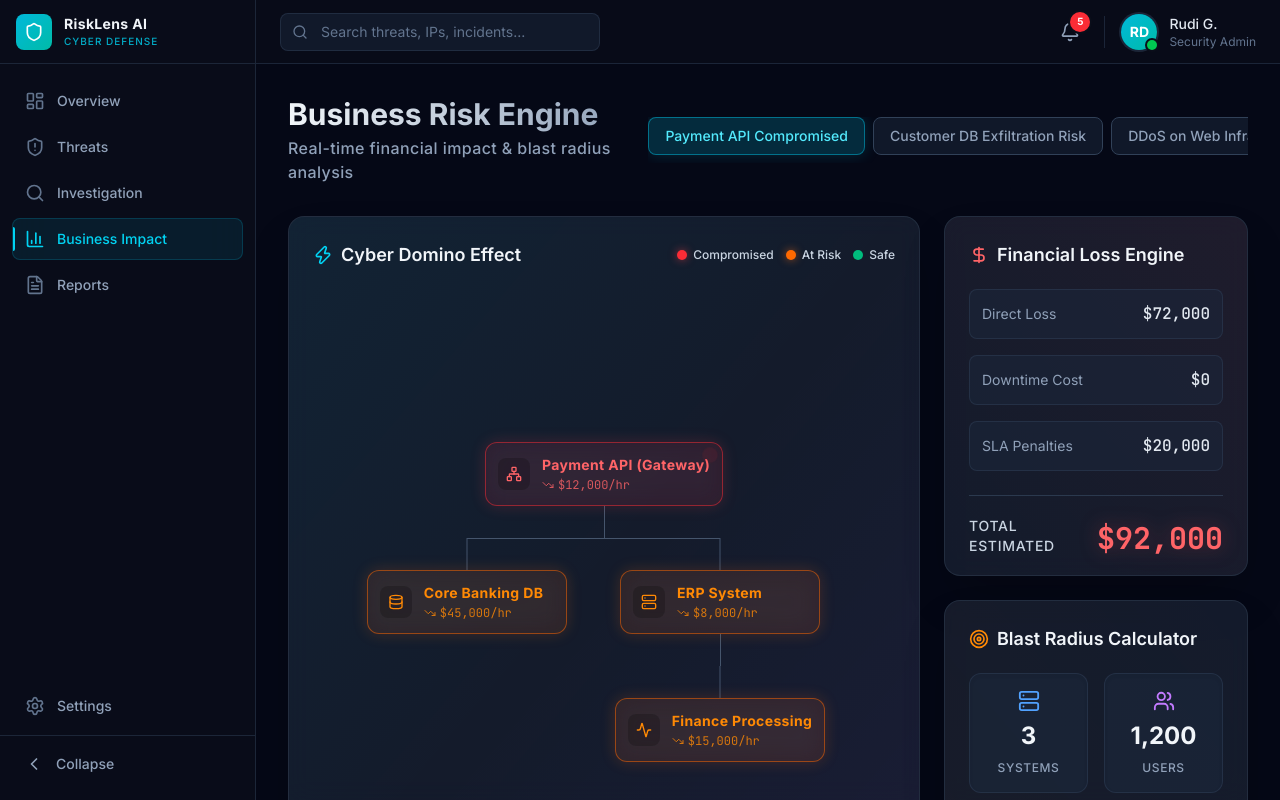
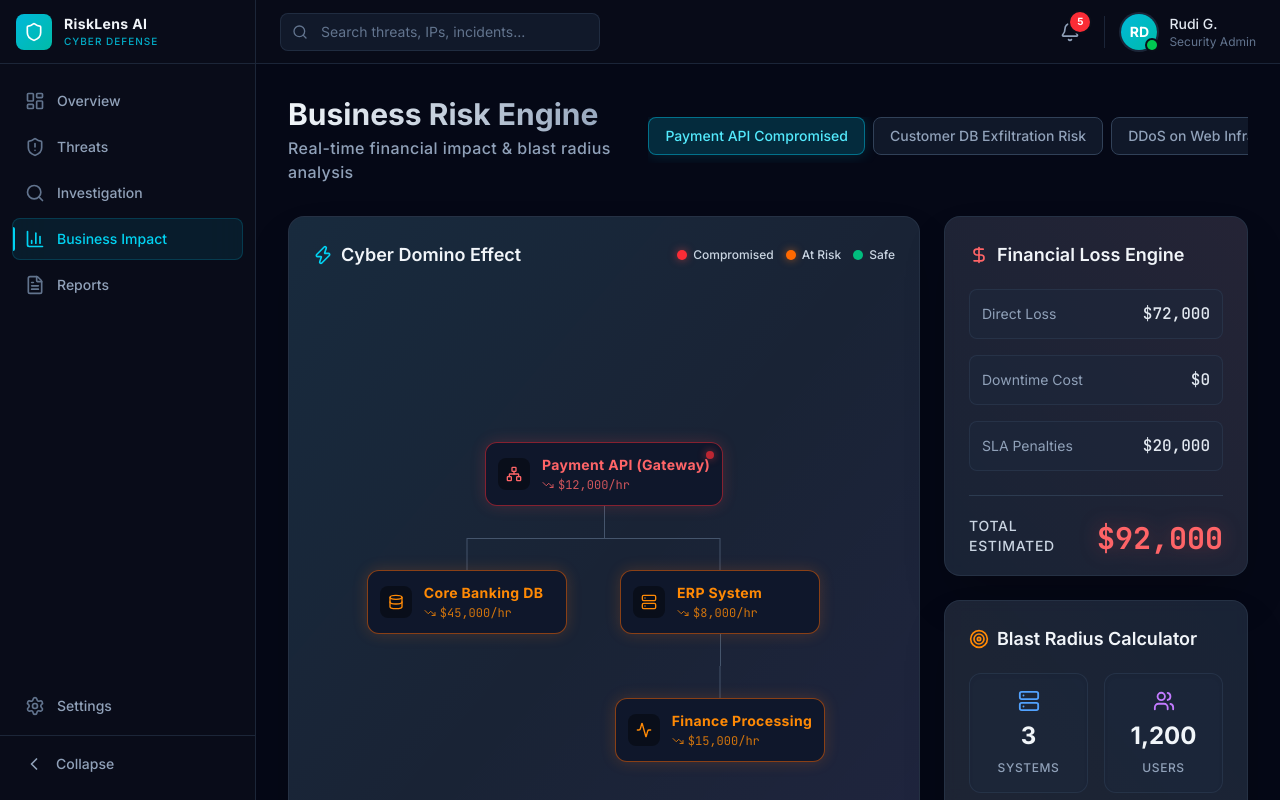
Before and after one commit to deathknight66/risklens-ai, a Next.js app: page /dashboard/impact in a window 1280 px wide. Built offline with nearby package versions, Linux system fonts and the light colour scheme.

Commit message:
perf: optimize CSS animations and glassmorphism to reduce lag

```diff
--- a/app/dashboard/impact/page.tsx
+++ b/app/dashboard/impact/page.tsx
@@ -38,9 +38,9 @@ const PropagationNode = ({ node }: { node: RiskPropagationNode }) => {
 
   return (
     <div className="flex flex-col items-center">
-      <div className={`flex items-center gap-3 p-3 rounded-xl border backdrop-blur-md ${getStatusStyle(node.status)} min-w-[200px] z-10 relative overflow-hidden group`}>
+      <div className={`flex items-center gap-3 p-3 rounded-xl border bg-slate-900 ${getStatusStyle(node.status)} min-w-[200px] z-10 relative overflow-hidden group`}>
         <div className="absolute inset-0 bg-gradient-to-br from-white/5 to-transparent opacity-0 group-hover:opacity-100 transition-opacity"></div>
-        <div className="p-2 bg-black/20 rounded-lg">
+        <div className="p-2 bg-black/40 rounded-lg">
           {getIcon(node.type)}
         </div>
         <div>
@@ -51,7 +51,7 @@ const PropagationNode = ({ node }: { node: RiskPropagationNode }) => {
           </div>
         </div>
         {node.status === 'compromised' && (
-          <div className="absolute top-0 right-0 w-2 h-2 rounded-full bg-red-500 animate-ping m-2"></div>
+          <div className="absolute top-0 right-0 w-2 h-2 rounded-full bg-red-500 animate-pulse m-2 shadow-[0_0_8px_rgba(239,68,68,0.8)]"></div>
         )}
       </div>
 
--- a/app/globals.css
+++ b/app/globals.css
@@ -104,24 +104,28 @@ body {
 
 /* Glassmorphism utilities */
 .glass {
-  background: rgba(30, 41, 59, 0.6);
-  backdrop-filter: blur(12px);
-  -webkit-backdrop-filter: blur(12px);
+  background: rgba(30, 41, 59, 0.85);
+  backdrop-filter: blur(8px);
+  -webkit-backdrop-filter: blur(8px);
   border: 1px solid rgba(51, 65, 85, 0.5);
+  transform: translateZ(0); /* HW acceleration */
+  will-change: transform;
 }
 
 .glass-light {
-  background: rgba(30, 41, 59, 0.3);
-  backdrop-filter: blur(8px);
-  -webkit-backdrop-filter: blur(8px);
+  background: rgba(30, 41, 59, 0.7);
+  backdrop-filter: blur(4px);
+  -webkit-backdrop-filter: blur(4px);
   border: 1px solid rgba(51, 65, 85, 0.3);
+  transform: translateZ(0);
 }
 
 .glass-strong {
-  background: rgba(17, 24, 39, 0.8);
-  backdrop-filter: blur(16px);
-  -webkit-backdrop-filter: blur(16px);
+  background: rgba(17, 24, 39, 0.95);
+  backdrop-filter: blur(12px);
+  -webkit-backdrop-filter: blur(12px);
   border: 1px solid rgba(51, 65, 85, 0.6);
+  transform: translateZ(0);
 }
 
 /* Gradient text */
```
